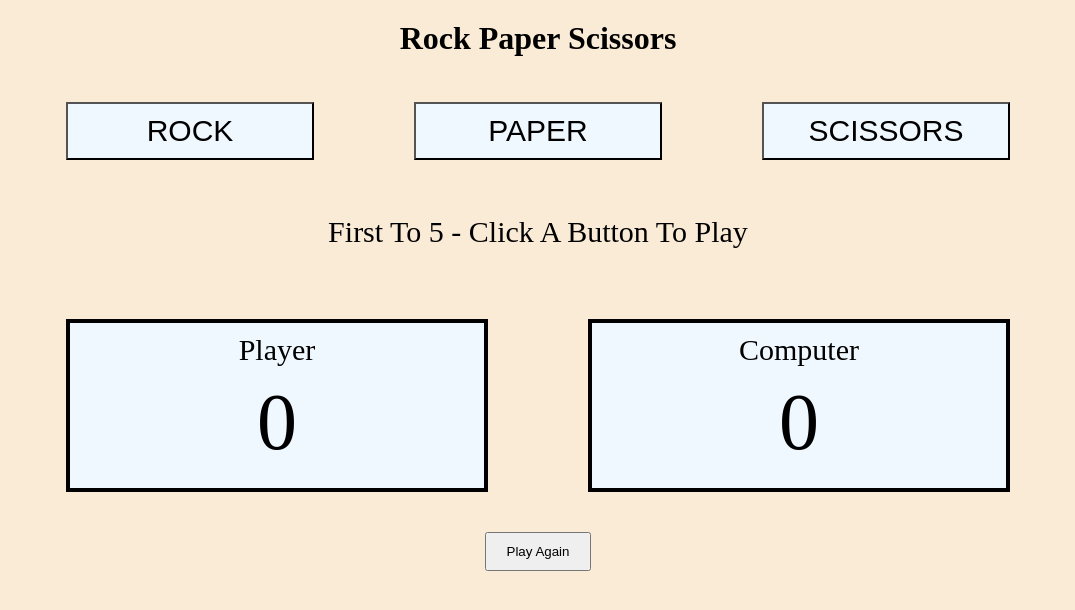
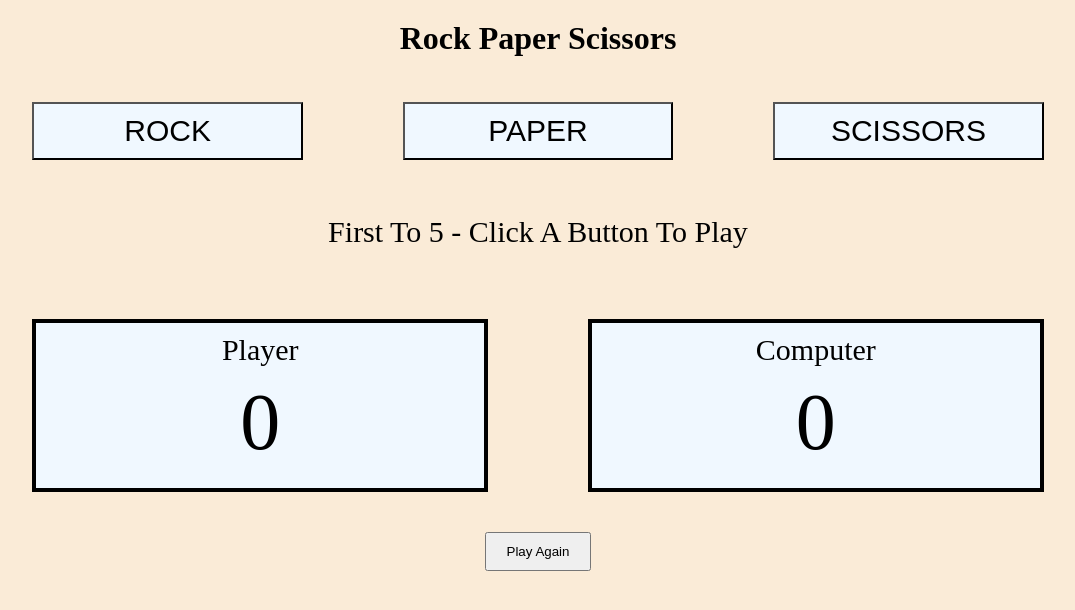
Before and after one commit to smyler3/odin-rock-paper-scissors, a plain HTML site: page index.html in a window 1280 px wide. Shown: the whole page, without its empty margins (102-1177 px from the left). Drawn offline with Linux system fonts and the light colour scheme.

Commit message:
Alter padding format and combine css

```diff
--- a/style.css
+++ b/style.css
@@ -6,18 +6,31 @@ body {
     background-color: antiquewhite;
 }
 
-.playButtons {
+.playButtons, .scoreDiv {
     display: flex;
     align-items: center;
+    padding-left: 10%;
+    padding-right: 10%;
+}
+
+#playButton, #scoreBox {
+    flex: 1;
+    background-color: aliceblue;
+}
+
+.scoreTitle, .resultText {
+    font-size: 30px;
+}
+
+.playButtons {
     justify-content: center;
-    padding: 25px 160px;
+    padding-top: 25px;
+    padding-bottom: 25px;
     gap: 100px;
 }
 
 #playButton {
-    flex: 1;
     font-size: 30px;
-    background-color: aliceblue;
 }
 
 button {
@@ -25,36 +38,28 @@ button {
 }
 
 .scoreDiv {
-    display: flex;
-    align-items: center;
     justify-content: space-around;
-    padding: 40px 160px;
+    padding-top: 40px;
+    padding-bottom: 40px;
     gap: 100px;
 }
 
 #scoreBox {
-    flex: 1;
     flex-direction: column;
     align-items: center;
     justify-content: center;
     padding: 10px;
     border-width: 4px;
     border-style: solid;
-    background-color: aliceblue;
 }
 
 .scoreTitle {
-    font-size: 30px;
     margin: 0px;
 }
 
 #score {
     font-size: 80px;
     margin: 10px;
-}
-
-.resultText {
-    font-size: 30px;
 }
 
 h1 {
```
